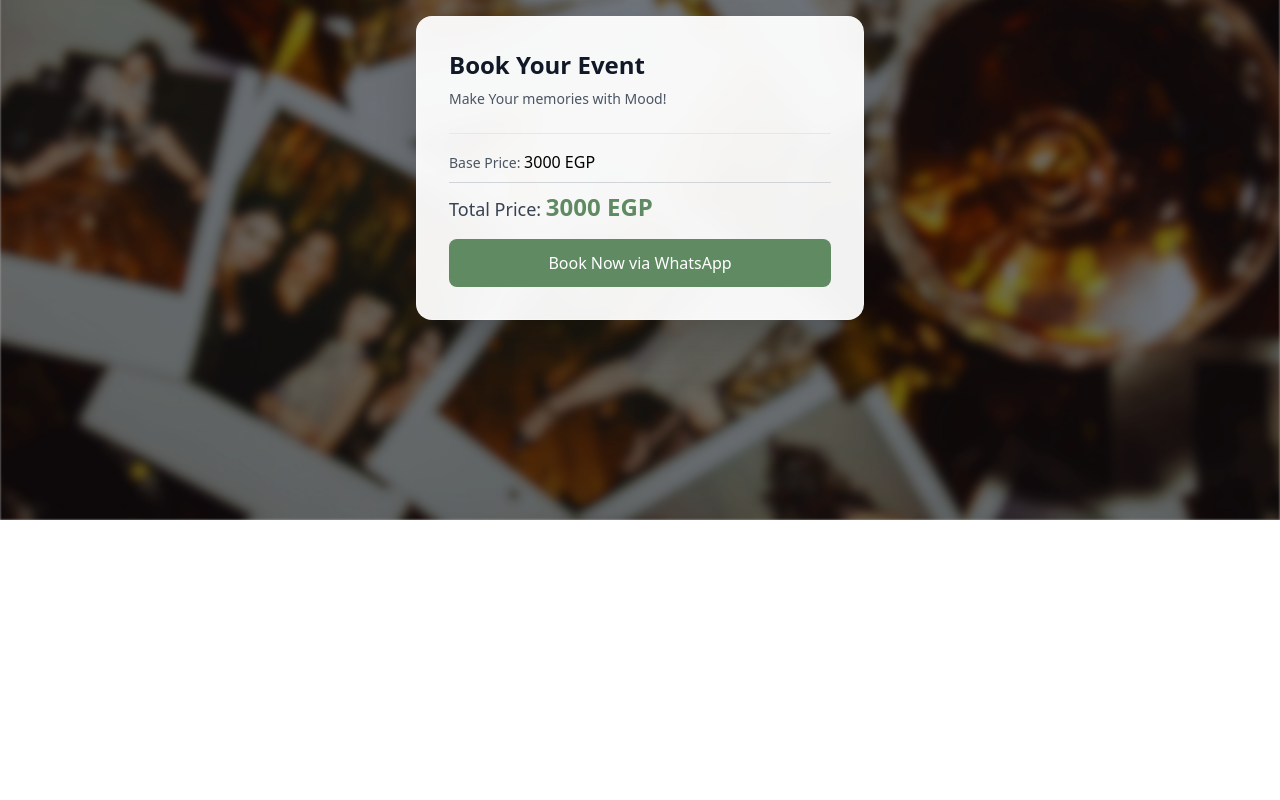
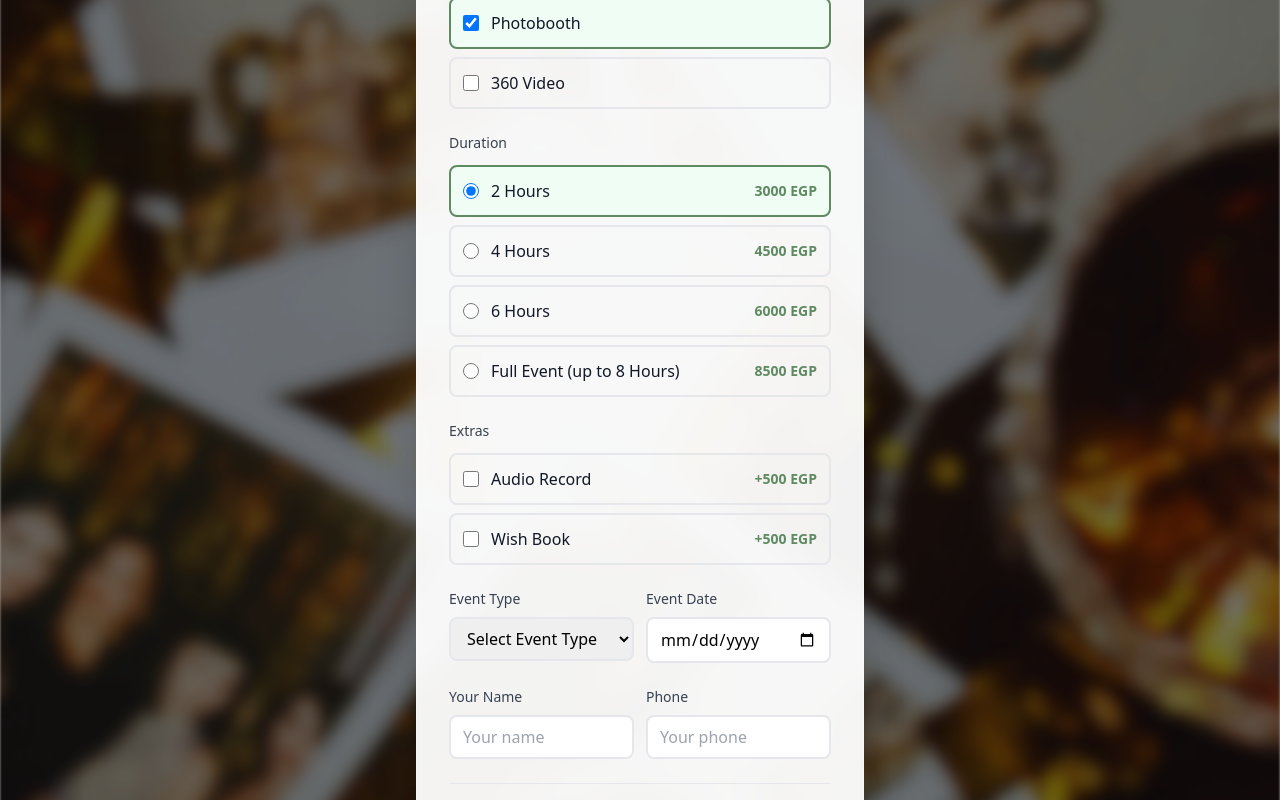
Before and after one commit to aliisaaidd55-netizen/LEXIII, a React (Vite) app: page / in a window 1280 px wide. Shown: the part 280-1080 px from the top of the page. Before the commit the page ends 800 px from the top, so only its background shows below. Built offline with nearby package versions, Linux system fonts and the light colour scheme.

Commit message:
feat: dual services with +500 EGP per 2 hours & remove Google Sheet

```diff
--- a/src/App.tsx
+++ b/src/App.tsx
@@ -4,7 +4,8 @@ import { useState } from 'react';
 import { PRICES } from './config';
 
 function App() {
-  const [service, setService] = useState<'Photobooth' | '360 Video'>('Photobooth');
+  // الآن services هي array (يمكن اختيار أكتر من واحد)
+  const [services, setServices] = useState<string[]>(['Photobooth']);
   const [hours, setHours] = useState<2 | 4 | 6 | 8>(2);
   const [extras, setExtras] = useState<string[]>([]);
   const [eventType, setEventType] = useState('');
@@ -14,9 +15,25 @@ function App() {
 
   const hoursPricing = PRICES.hours;
   const extraPrice = PRICES.extra;
-  const extrasCount = extras.length;
-  const extrasTotal = extrasCount * extraPrice;
-  const totalPrice = hoursPricing[hours] + extrasTotal;
+  const dualIncrease = PRICES.dualServicePerTwoHours;
+
+  // حساب عدد الخدمات المختارة
+  const isDualService = services.length === 2;
+
+  // حساب الزيادة لو اختار الخدمتين
+  const dualExtra = isDualService ? Math.ceil(hours / 2) * dualIncrease : 0;
+
+  // السعر الأساسي + الإضافات + زيادة الخدمتين
+  const extrasTotal = extras.length * extraPrice;
+  const totalPrice = hoursPricing[hours] + extrasTotal + dualExtra;
+
+  const toggleService = (service: string) => {
+    setServices(prev =>
+      prev.includes(service)
+        ? prev.filter(s => s !== service)
+        : [...prev, service]
+    );
+  };
 
   const toggleExtra = (extra: string) => {
     setExtras(prev =>
@@ -26,34 +43,13 @@ function App() {
     );
   };
 
-  // الحل النهائي: no-cors + لا تنتظر الرد
-  const handleBookNow = async () => {
+  const handleBookNow = () => {
+    const servicesText = services.length > 0 ? services.join(' + ') : 'None';
     const extrasText = extras.length > 0 ? extras.join(', ') : 'None';
     const hoursLabel = hours === 8 ? 'Full Event (up to 8 Hours)' : `${hours} Hours`;
 
-    const payload = {
-      name: customerName,
-      phone: customerPhone,
-      eventType: eventType,
-      eventDate: eventDate,
-      service: service,
-      hours: hoursLabel,
-      extras: extras.join(', '),
-      totalPrice: totalPrice
-    };
-
-    try {
-      // إرسال بدون انتظار (no-cors)
-      fetch('https://script.google.com/macros/s/AKfycbx-_jU7XTOKwlt-dHIC7qF-DEnf-NmPlDBmpik67zTyCefYenquBDSkqp2Ob515TYA0/exec', {
-        method: 'POST',
-        mode: 'no-cors',
-        headers: { 'Content-Type': 'application/json' },
-        body: JSON.stringify(payload)
-      });
-
-      // واتساب فورًا
     const message = `Hello LEXICON EVENT.%0AI want to book a service.%0A%0A` +
-        `Service: ${service}%0A` +
+      `Service: ${servicesText}%0A` +
       `Hours: ${hoursLabel}%0A` +
       `Extras: ${extrasText}%0A` +
       `Event Type: ${eventType}%0A` +
@@ -63,20 +59,6 @@ function App() {
       `Total Price: ${totalPrice} EGP`;
 
     window.open(`https://wa.me/201200972525?text=${message}`, '_blank');
-
-    } catch (error) {
-      // حتى لو في إيرور → واتساب يشتغل
-      const message = `Hello LEXICON EVENT.%0AI want to book a service.%0A%0A` +
-        `Service: ${service}%0A` +
-        `Hours: ${hoursLabel}%0A` +
-        `Extras: ${extrasText}%0A` +
-        `Event Type: ${eventType}%0A` +
-        `Event Date: ${eventDate}%0A` +
-        `Name: ${customerName}%0A` +
-        `Phone: ${customerPhone}%0A%0A` +
-        `Total Price: ${totalPrice} EGP`;
-      window.open(`https://wa.me/201200972525?text=${message}`, '_blank');
-    }
   };
 
   return (
@@ -111,13 +93,185 @@ function App() {
             <div className="bg-white/95 backdrop-blur-md rounded-2xl shadow-2xl p-8 border border-white/30">
               <div className="space-y-6">
                 <div>
-                  <h2 className="text-2xl font-semibold text-gray-900 mb-2">Book Your Event</h2>
-                  <p className="text-gray-600 text-sm">Make Your memories with Mood!</p>
+                  <h2 className="text-2xl font-semibold text-gray-900 mb-2">
+                    Book Your Event
+                  </h2>
+                  <p className="text-gray-600 text-sm">
+                    Make Your memories with Mood!
+                  </p>
                 </div>
 
-                {/* باقي الكود زي ما هو... (Service, Duration, Extras, etc.) */}
-                {/* مش هكرره هنا عشان المساحة، بس كله موجود في الكود الأصلي */}
+                {/* Service Type - تشيك بوكس */}
+                <div>
+                  <label className="block text-sm font-medium text-gray-700 mb-3">
+                    Service Type
+                  </label>
+                  <div className="space-y-2">
+                    <label className={`flex items-center p-3 border-2 rounded-lg cursor-pointer transition-all ${
+                      services.includes('Photobooth') ? 'border-[#5f8a62] bg-green-50' : 'border-gray-200'
+                    }`}>
+                      <input
+                        type="checkbox"
+                        checked={services.includes('Photobooth')}
+                        onChange={() => toggleService('Photobooth')}
+                        className="w-4 h-4 text-[#5f8a62]"
+                      />
+                      <span className="ml-3 font-medium text-gray-900">Photobooth</span>
+                    </label>
 
+                    <label className={`flex items-center p-3 border-2 rounded-lg cursor-pointer transition-all ${
+                      services.includes('360 Video') ? 'border-[#5f8a62] bg-green-50' : 'border-gray-200'
+                    }`}>
+                      <input
+                        type="checkbox"
+                        checked={services.includes('360 Video')}
+                        onChange={() => toggleService('360 Video')}
+                        className="w-4 h-4 text-[#5f8a62]"
+                      />
+                      <span className="ml-3 font-medium text-gray-900">360 Video</span>
+                    </label>
+                  </div>
+                  {isDualService && (
+                    <p className="text-xs text-amber-600 mt-2">
+                      * اخترت الخدمتين: +{dualExtra} EGP (500 جنيه لكل ساعتين)
+                    </p>
+                  )}
+                </div>
+
+                {/* Duration */}
+                <div>
+                  <label className="block text-sm font-medium text-gray-700 mb-3">
+                    Duration
+                  </label>
+                  <div className="space-y-2">
+                    {[2, 4, 6, 8].map((h) => (
+                      <label key={h} className={`flex items-center justify-between p-3 border-2 rounded-lg cursor-pointer transition-all ${
+                        hours === h ? 'border-[#5f8a62] bg-green-50' : 'border-gray-200'
+                      }`}>
+                        <div className="flex items-center">
+                          <input
+                            type="radio"
+                            name="hours"
+                            value={h}
+                            checked={hours === h}
+                            onChange={() => setHours(h as 2 | 4 | 6 | 8)}
+                            className="w-4 h-4 text-[#5f8a62]"
+                          />
+                          <span className="ml-3 font-medium text-gray-900">
+                            {h === 8 ? 'Full Event (up to 8 Hours)' : `${h} Hours`}
+                          </span>
+                        </div>
+                        <span className="text-sm font-bold text-[#5f8a62]">{hoursPricing[h]} EGP</span>
+                      </label>
+                    ))}
+                  </div>
+                </div>
+
+                {/* Extras */}
+                <div>
+                  <label className="block text-sm font-medium text-gray-700 mb-3">
+                    Extras
+                  </label>
+                  <div className="space-y-2">
+                    <label className={`flex items-center justify-between p-3 border-2 rounded-lg cursor-pointer transition-all ${
+                      extras.includes('Audio Record') ? 'border-[#5f8a62] bg-green-50' : 'border-gray-200'
+                    }`}>
+                      <div className="flex items-center">
+                        <input
+                          type="checkbox"
+                          checked={extras.includes('Audio Record')}
+                          onChange={() => toggleExtra('Audio Record')}
+                          className="w-4 h-4 text-[#5f8a62]"
+                        />
+                        <span className="ml-3 font-medium text-gray-900">Audio Record</span>
+                      </div>
+                      <span className="text-sm font-bold text-[#5f8a62]">+{extraPrice} EGP</span>
+                    </label>
+
+                    <label className={`flex items-center justify-between p-3 border-2 rounded-lg cursor-pointer transition-all ${
+                      extras.includes('Wish Book') ? 'border-[#5f8a62] bg-green-50' : 'border-gray-200'
+                    }`}>
+                      <div className="flex items-center">
+                        <input
+                          type="checkbox"
+                          checked={extras.includes('Wish Book')}
+                          onChange={() => toggleExtra('Wish Book')}
+                          className="w-4 h-4 text-[#5f8a62]"
+                        />
+                        <span className="ml-3 font-medium text-gray-900">Wish Book</span>
+                      </div>
+                      <span className="text-sm font-bold text-[#5f8a62]">+{extraPrice} EGP</span>
+                    </label>
+                  </div>
+                </div>
+
+                {/* Event Type & Date */}
+                <div className="grid grid-cols-2 gap-3">
+                  <div>
+                    <label className="block text-sm font-medium text-gray-700 mb-2">
+                      Event Type
+                    </label>
+                    <select
+                      value={eventType}
+                      onChange={(e) => setEventType(e.target.value)}
+                      className="w-full px-3 py-2 border-2 border-gray-200 rounded-lg focus:border-[#5f8a62] focus:outline-none transition-colors"
+                    >
+                      <option value="">Select Event Type</option>
+                      <option value="event">Event</option>
+                      <option value="party">Party</option>
+                      <option value="wedding">Wedding</option>
+                      <option value="engagement">Engagement</option>
+                      <option value="celebrate">Celebrate</option>
+                      <option value="graduation">Graduation</option>
+                      <option value="school day">School Day</option>
+                      <option value="conferences">Conferences</option>
+                      <option value="birthday">Birthday</option>
+                    </select>
+                  </div>
+
+                  <div>
+                    <label className="block text-sm font-medium text-gray-700 mb-2">
+                      Event Date
+                    </label>
+                    <input
+                      type="date"
+                      value={eventDate}
+                      onChange={(e) => setEventDate(e.target.value)}
+                      className="w-full px-3 py-2 border-2 border-gray-200 rounded-lg focus:border-[#5f8a62] transition-colors"
+                    />
+                  </div>
+                </div>
+
+                {/* Customer Info */}
+                <div className="grid grid-cols-2 gap-3">
+                  <div>
+                    <label className="block text-sm font-medium text-gray-700 mb-2">
+                      Your Name
+                    </label>
+                    <input
+                      type="text"
+                      value={customerName}
+                      onChange={(e) => setCustomerName(e.target.value)}
+                      placeholder="Your name"
+                      className="w-full px-3 py-2 border-2 border-gray-200 rounded-lg focus:border-[#5f8a62] transition-colors"
+                    />
+                  </div>
+
+                  <div>
+                    <label className="block text-sm font-medium text-gray-700 mb-2">
+                      Phone
+                    </label>
+                    <input
+                      type="tel"
+                      value={customerPhone}
+                      onChange={(e) => setCustomerPhone(e.target.value)}
+                      placeholder="Your phone"
+                      className="w-full px-3 py-2 border-2 border-gray-200 rounded-lg focus:border-[#5f8a62] transition-colors"
+                    />
+                  </div>
+                </div>
+
+                {/* Total Price */}
                 <div className="pt-4 border-t border-gray-200">
                   <div className="mb-2">
                     <span className="text-sm text-gray-600">Base Price: </span>
@@ -125,8 +279,14 @@ function App() {
                   </div>
                   {extrasTotal > 0 && (
                     <div className="mb-2">
-                      <span className="text-sm text-gray-600">Extras ({extrasCount} × {extraPrice}): </span>
+                      <span className="text-sm text-gray-600">Extras ({extras.length} × {extraPrice}): </span>
                       <span className="font-medium text-[#5f8a62]">+{extrasTotal} EGP</span>
+                    </div>
+                  )}
+                  {dualExtra > 0 && (
+                    <div className="mb-2">
+                      <span className="text-sm text-gray-600">Dual Service ({Math.ceil(hours / 2)} × {dualIncrease}): </span>
+                      <span className="font-medium text-[#5f8a62]">+{dualExtra} EGP</span>
                     </div>
                   )}
                   <div className="mb-4 border-t border-gray-300 pt-2">
@@ -135,9 +295,14 @@ function App() {
                   </div>
                   <button
                     onClick={handleBookNow}
-                    className="w-full bg-[#5f8a62] hover:bg-[#4d7250] text-white font-medium py-3 rounded-lg transition-all"
+                    disabled={services.length === 0}
+                    className={`w-full font-medium py-3 rounded-lg transition-all ${
+                      services.length === 0
+                        ? 'bg-gray-300 text-gray-500 cursor-not-allowed'
+                        : 'bg-[#5f8a62] hover:bg-[#4d7250] text-white'
+                    }`}
                   >
-                    Book Now via WhatsApp
+                    {services.length === 0 ? 'Please select at least one service' : 'Book Now via WhatsApp'}
                   </button>
                 </div>
               </div>
```
Also changed, not shown: src/config.ts (+7 -5 lines). Lines whose indentation alone changed are shown as unchanged.
